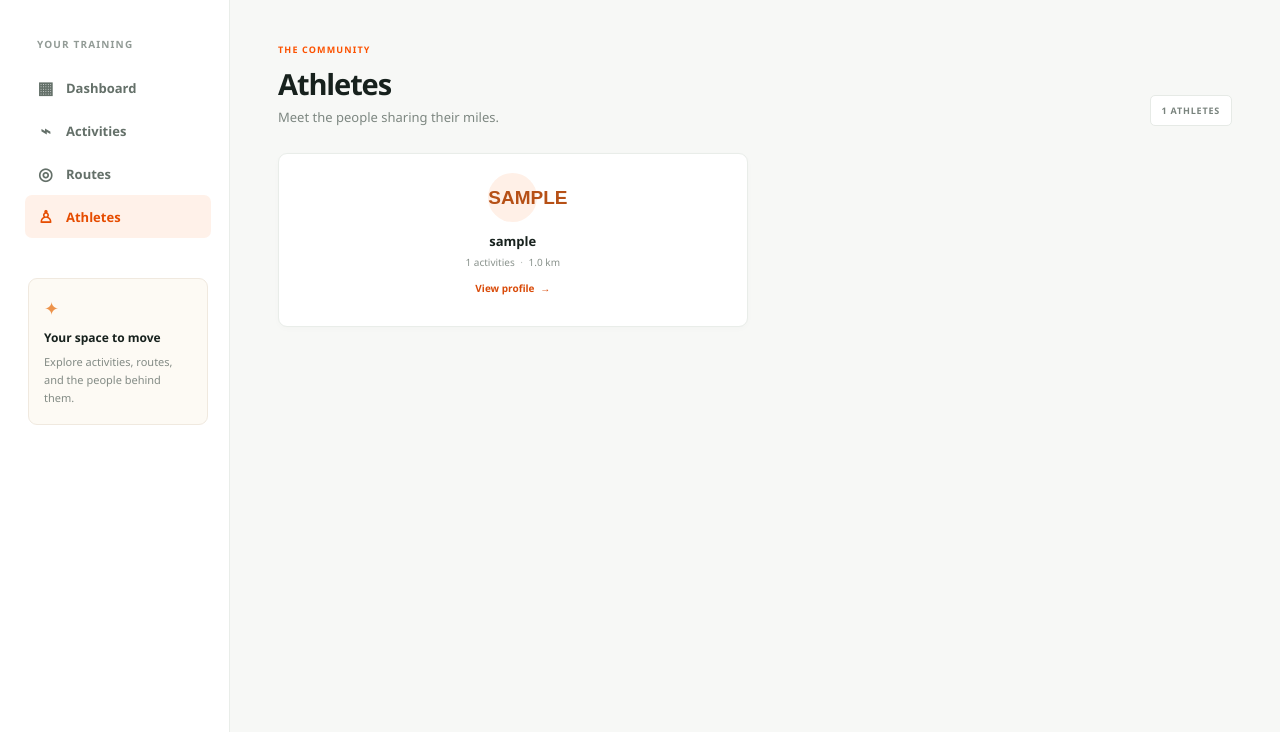
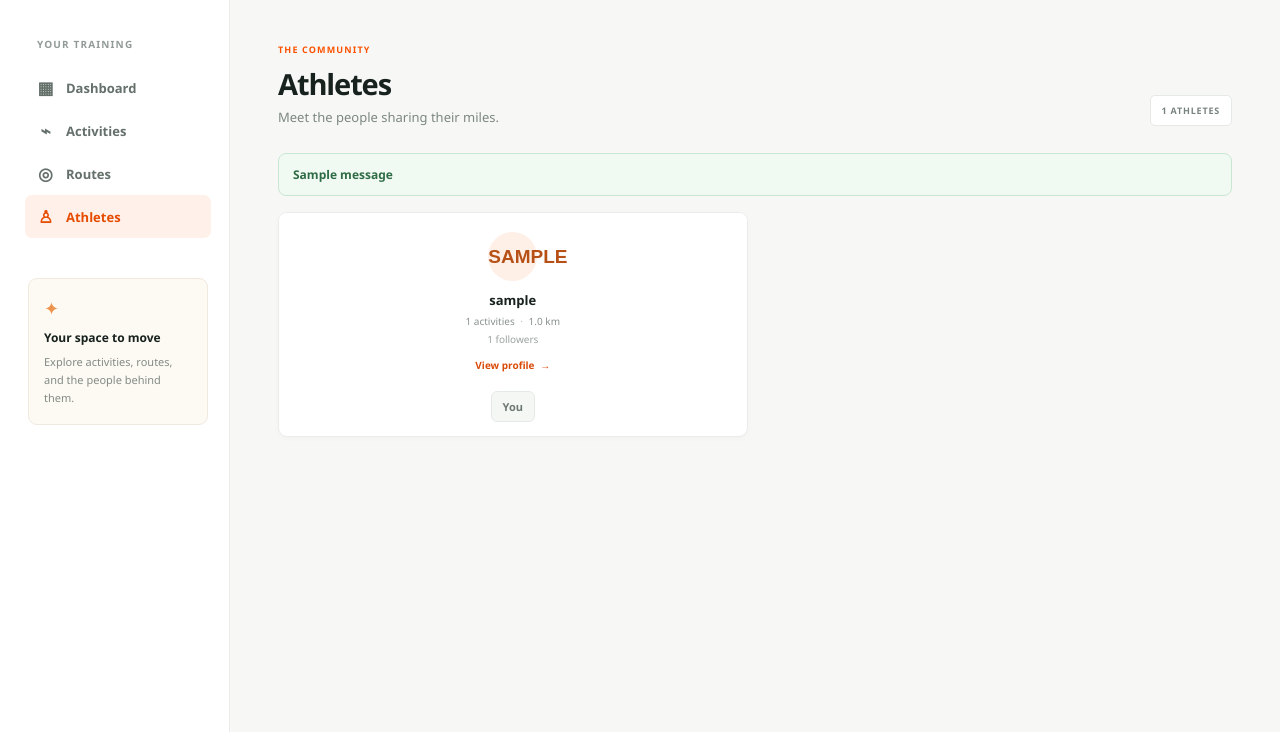
Before and after one commit to 0710H/strava-dashboard, a Flask app: template templates/users.html in a window 1280 px wide. Shown: the part 68-800 px from the top of the page. Run offline with Flask 3, Linux system fonts and the light colour scheme; the visitor is signed in with stand-in values (Sample User, id 1); tables that the repository leaves empty hold one stand-in row (values such as "Sample post"); the template is opened without the code that fills it: most values are stand-ins (such as "Sample title", 1, 10 or a date in 2020); one stand-in notice (Sample message) is shown.

Commit message:
Follow and unfollow

```diff
--- a/templates/users.html
+++ b/templates/users.html
@@ -13,15 +13,43 @@
     <span class="date-chip">{{ users|length }} ATHLETES</span>
   </div>
 
+  {% with messages = get_flashed_messages(with_categories=true) %}
+    {% if messages %}
+      {% for category, message in messages %}
+        <div class="flash flash-{{ category }}" role="status">{{ message }}</div>
+      {% endfor %}
+    {% endif %}
+  {% endwith %}
+
   {% if users %}
     <section class="athlete-grid" aria-label="Athletes">
       {% for user in users %}
+        <article class="athlete-card-wrap">
           <a class="athlete-card" href="{{ url_for('user_profile', user_id=user.user_id) }}">
             <span class="profile-avatar">{{ user.username[0]|upper }}</span>
             <strong>{{ user.username }}</strong>
             <span>{{ user.activity_count }} activities <i>·</i> {{ '%.1f'|format(user.total_distance|float) }} km</span>
+            <span class="athlete-followers">{{ user.follower_count }} followers</span>
             <span class="athlete-card-link">View profile <b>→</b></span>
           </a>
+          {% if current_user and current_user.user_id != user.user_id %}
+            <div class="athlete-card-actions">
+              {% if user.user_id in following_ids %}
+                <form method="post" action="{{ url_for('unfollow_user', user_id=user.user_id) }}">
+                  <button type="submit" class="button button-secondary button-small">Unfollow</button>
+                </form>
+              {% else %}
+                <form method="post" action="{{ url_for('follow_user', user_id=user.user_id) }}">
+                  <button type="submit" class="button button-primary button-small">Follow</button>
+                </form>
+              {% endif %}
+            </div>
+          {% elif current_user and current_user.user_id == user.user_id %}
+            <div class="athlete-card-actions">
+              <span class="you-badge">You</span>
+            </div>
+          {% endif %}
+        </article>
       {% endfor %}
     </section>
   {% else %}
```
Lines whose indentation alone changed are shown as unchanged.
